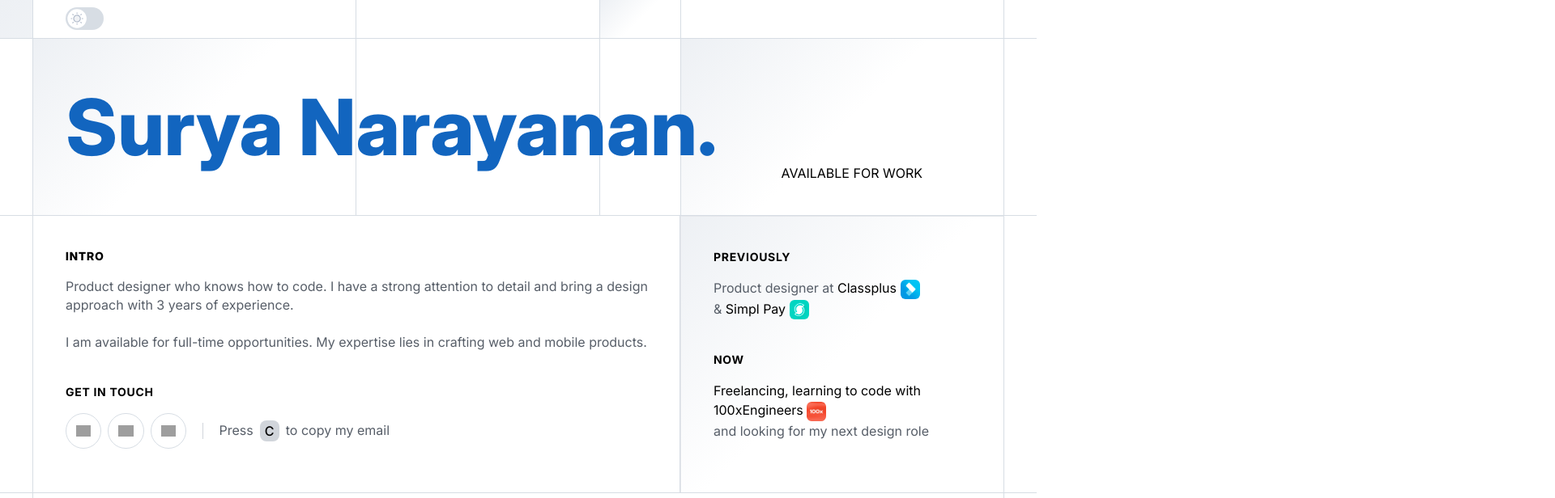
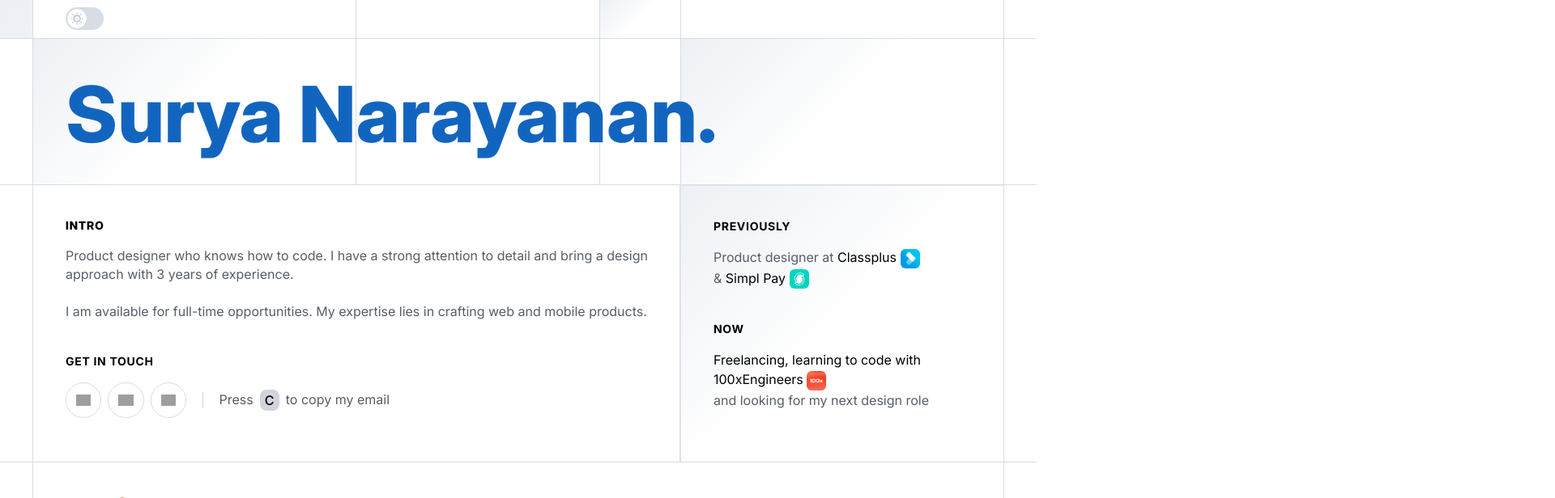
Before and after one commit to notabhaytank/SuryaNarayanV1, a React (Vite) app: page / in a window 1280 px wide. Shown: the top 616 px of the page at 81% size, 1920 px wide, since content can reach past the window. Built offline with nearby package versions, Linux system fonts and the light colour scheme; grey boxes are pictures that could not be loaded.

Commit message:
Version3

```diff
--- a/src/sections/Name.jsx
+++ b/src/sections/Name.jsx
@@ -6,19 +6,19 @@ function Name(props) {
             <section
                 className="justify-center items-start self-stretch dark:border-b-[#3D3D3D]  border-b-[color:var(--light-mode-stroke,#D7DDE4)] pt-12 dark:bg-[#161616] bg-white flex w-full flex-col  px-20 border-b border-solid max-lg:max-w-full  max-lg:px-5"
             >
-                <div className="self-center w-[358px]  dark:bg-[#161616] lg:w-[1200px]  ">
+                <div className="self-center w-[358px] h-[180px]  dark:bg-[#161616] lg:w-[1200px]  ">
                     <div className=" flex max-lg:flex-col dark:bg-[#161616] max-lg:items-stretch whitespace-nowrap max-lg:gap-0">
                         <div
-                              className={' flex lg:flex-row relative z-30  border-l dark:border-x-[#3D3D3D]  dark:bg-[#161616] border-r-[color:var(--light-mode-stroke,#D7DDE4)] border-r   border-solid border-l-[color:var(--light-mode-stroke,#D7DDE4)]  bg-[linear-gradient(135deg,#EDF0F4_0%,#FFF_50%,#FFF_100%)] flex-col items-stretch w-4/12 max-lg:w-full max-lg:ml-0'}
+                              className={' flex lg:flex-row    border-l dark:border-x-[#3D3D3D] h-[180px]  dark:bg-[#161616] border-r-[color:var(--light-mode-stroke,#D7DDE4)] border-r   border-solid border-l-[color:var(--light-mode-stroke,#D7DDE4)]  bg-[linear-gradient(135deg,#EDF0F4_0%,#FFF_50%,#FFF_100%)] flex-col items-stretch w-4/12 max-lg:w-full max-lg:ml-0'}
                         >
 
                             <span
-                                className="justify-end dark:bg-[#161616]  text-[#1265BF] text-[96px] font-extrabold whitespace-nowrap self-start dark:text-white w-full max-w-[400px]  mx-auto pl-10 py-[37px] font-InterDisplay  max-lg:text-4xl  max-lg:pl-5"
+                                className="justify-start dark:bg-[#161616] relative z-30 bottom-4 h-[180px]  text-[#1265BF] text-[96px] font-extrabold whitespace-nowrap self-start dark:text-white w-full max-w-[400px]  mx-auto pl-10 py-[37px] font-InterDisplay  max-lg:text-4xl  max-lg:pl-5"
                             >
                                 Surya Narayanan.
                             </span>
 
-                            <span className="  dark:bg-[#161616]  lg:absolute lg:right-[-700px] lg:bottom-[40px] max-lg:pl-5" >
+                            <span className="  dark:bg-[#161616] relative z-30 bottom-3  lg:absolute lg:right-[-700px] lg:bottom-[40px] max-lg:pl-5" >
                                 <div>
                                     <span className='w-2 h-2'></span>
                                     <span>AVAILABLE FOR WORK</span>
@@ -30,17 +30,17 @@ function Name(props) {
 
                         </div>
                         <div
-                            className=" justify-end    self-stretch dark:bg-[#161616]  bg-white flex   flex-col mx-auto  border-solid  items-stretch w-3/12  max-lg:w-full max-lg:ml-0"
+                            className=" justify-end   h-[180px] self-stretch dark:bg-[#161616]  bg-white flex   flex-col mx-auto  border-solid  items-stretch w-3/12  max-lg:w-full max-lg:ml-0"
                         >
 
                         </div>
                         <div
-                            className=" self-stretch dark:border-l-[#3D3D3D]   border-l-[color:var(--light-mode-stroke,#D7DDE4)] dark:bg-[#161616] bg-white flex   mx-auto border-l border-solid flex-col items-stretch w-1/12  max-lg:w-full max-lg:ml-0"
+                            className=" self-stretch h-[180px] dark:border-l-[#3D3D3D]   border-l-[color:var(--light-mode-stroke,#D7DDE4)] dark:bg-[#161616] bg-white flex   mx-auto border-l border-solid flex-col items-stretch w-1/12  max-lg:w-full max-lg:ml-0"
                         >
 
                         </div>
                         <div
-                            className="self-stretch  dark:bg-[linear-gradient(102deg,#2A2A2A_0%,#242424_17.19%,#161616_100%)] dark:border-x-[#3D3D3D] border-r-[color:var(--light-mode-stroke,#D7DDE4)] border-l-[color:var(--light-mode-stroke,#D7DDE4)] bg-[linear-gradient(135deg,#EDF0F4_0%,#FFF_50%,#FFF_100%)] flex  flex-col mx-auto border-r border-solid border-l items-stretch w-4/12 max-lg:w-full max-lg:ml-0"
+                            className="self-stretch h-[180px]  dark:bg-[linear-gradient(102deg,#2A2A2A_0%,#242424_17.19%,#161616_100%)] dark:border-x-[#3D3D3D] border-r-[color:var(--light-mode-stroke,#D7DDE4)] border-l-[color:var(--light-mode-stroke,#D7DDE4)] bg-[linear-gradient(135deg,#EDF0F4_0%,#FFF_50%,#FFF_100%)] flex  flex-col mx-auto border-r border-solid border-l items-stretch w-4/12 max-lg:w-full max-lg:ml-0"
                         >
 
                         </div>
```
